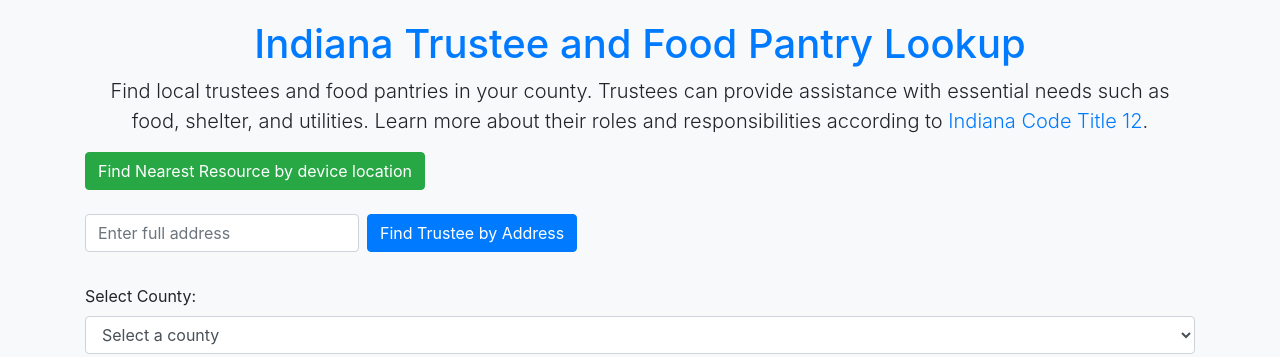
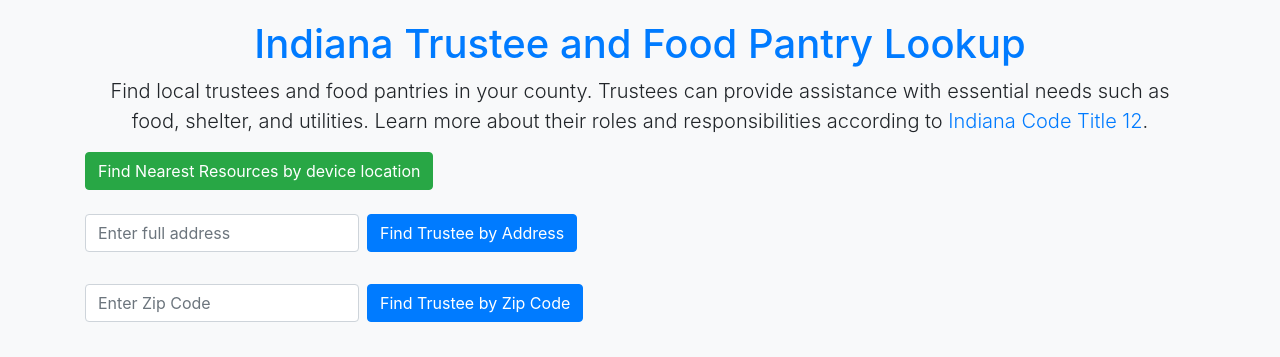
Before and after one commit to alexjyong/IndianaResourceLookup, a Flask app: page / in a window 1280 px wide. Shown: the top 357 px of the page. Run offline with Flask 3, Linux system fonts and the light colour scheme; some libraries are stand-ins or nearby versions.

Commit message:
zip code support

```diff
--- a/app.py
+++ b/app.py
@@ -41,23 +41,42 @@ def index():
 @auth.login_required
 def geocode():
     address = request.args.get('address')
+    zip = request.args.get('zip')
     base_url = "https://nominatim.openstreetmap.org/search"
     params = {
-        "q": address,
         "format": "json",
-        "addressdetails": 1,
-        "limit": 1
+        "addressdetails": 1
     }
+
+    if zip:
+        params['postalcode'] = zip
+    if address:
+        params['q'] = address
+        params['limit'] = 1
     headers = {
-        "User-Agent": "YourAppName (your@email.com)"
+        "User-Agent": "Indiana Resource Lookup"
     }
+
 
     # Get lat/lon from Nominatim
     response = requests.get(base_url, params=params, headers=headers)
     data = response.json()
+    print(data)
+    if response.status_code == 200 and data:
 
-    if response.status_code == 200 and data:
-        location = data[0]
+        if zip:
+            # if a zip code is provided, loop through each result and find the one with a state of Indiana
+            for item in data:
+                print (item)
+                if 'state' in item['address'] and item['address']['state'].lower() == 'indiana':
+                    location = item
+                    break
+            else:
+                # if no location with Indiana state is found, return the first result
+                location = data[0]
+        else:
+            # if we are using an address, just take the first result
+            location = data[0]
         latitude = float(location['lat'])
         longitude = float(location['lon'])
 
@@ -74,7 +93,7 @@ def geocode():
             })
     else:
         return jsonify({
-            "error": "Address not found or invalid"
+            "error": "Nothing found for the provided address or zip code"
         })
 
 def get_trustee_info(county, township):
--- a/static/script.js
+++ b/static/script.js
@@ -8,7 +8,9 @@ $(document).ready(function() {
     const countySelect = $('#countySelect');
     const filterSelect = $('#filterSelect');
     const addressForm = $('#addressForm');
+    const zipForm = $('#zipForm');
     const addressInput = $('#addressInput');
+    const zipInput = $('#zipInput');
     const resultsDiv = $('#results');
     const findNearestBtn = $('#findNearestBtn');
 
@@ -106,6 +108,50 @@ $(document).ready(function() {
             foodPantryData = data;
         })
         .catch(error => console.error('Error loading food pantry data:', error));
+
+    zipForm.submit(function(event) {
+            event.preventDefault();
+            const zip = zipInput.val();
+            if (zip) {
+                fetch(`/geocode?zip=${encodeURIComponent(zip)}`)
+                    .then(response => response.json())
+                    .then(data => {
+                        if (data.trustee) {
+                            const trustee = data.trustee;
+
+                            // Clear existing markers
+                            markers.forEach(marker => map.removeLayer(marker));
+                            markers = [];
+
+                            // Add trustee marker
+                            if (trustee.Latitude && trustee.Longitude) {
+                                const marker = L.marker([trustee.Latitude, trustee.Longitude], { icon: trusteeIcon }).addTo(map);
+                                marker.bindPopup(createPopupContent(trustee, 'Trustee'));
+                                markers.push(marker);
+
+                                // Zoom to the trustee location and open the popup
+                                map.setView([trustee.Latitude, trustee.Longitude], 12);
+                                marker.openPopup();
+                            }
+                            else {
+                                alert("No office information for your trustee has been found. However, other data may be available below.");
+                            }
+
+
+                            // Update results
+                            resultsDiv.empty();
+                            resultsDiv.append(createCard(trustee, 'Trustee'));
+
+                        } else if (data.county) {
+                            alert(`No immediate trustee found for your address in ${data.county}. Showing other results in that area.`);
+                            countySelect.val(data.county).change();
+                        } else {
+                            alert('Address or zip not found or invalid');
+                        }
+                    })
+                    .catch(error => console.error('Error geocoding address:', error));
+            }
+        });
 
     addressForm.submit(function(event) {
         event.preventDefault();
--- a/templates/index.html
+++ b/templates/index.html
@@ -13,11 +13,17 @@
     <div class="container">
         <h1 class="text-center text-primary">Indiana Trustee and Food Pantry Lookup</h1>
         <p class="lead text-center">Find local trustees and food pantries in your county. Trustees can provide assistance with essential needs such as food, shelter, and utilities. Learn more about their roles and responsibilities according to <a href="https://iga.in.gov/legislative/laws/2021/ic/titles/012" target="_blank">Indiana Code Title 12</a>.</p>
-        <button id="findNearestBtn" class="btn btn-success mb-4">Find Nearest Resource by device location</button>
+        <button id="findNearestBtn" class="btn btn-success mb-4">Find Nearest Resources by device location</button>
         <form id="addressForm" class="form-inline mb-4">
-            <label class="sr-only" for="addressInput">Address</label>
+            <label class="sr-only" for="addressInput">Find Trustee by Address</label>
             <input type="text" class="form-control mb-2 mr-sm-2" id="addressInput" placeholder="Enter full address">
             <button type="submit" class="btn btn-primary mb-2">Find Trustee by Address</button>
+        </form>
+
+        <form id="zipForm" class="form-inline mb-4">
+            <label class="sr-only" for="zipInput">Find Trustee by Zip Code</label>
+            <input type="text" class="form-control mb-2 mr-sm-2" id="zipInput" placeholder="Enter Zip Code">
+            <button type="submit" class="btn btn-primary mb-2">Find Trustee by Zip Code</button>
         </form>
         <div class="form-group">
             <label for="countySelect">Select County:</label>
```
